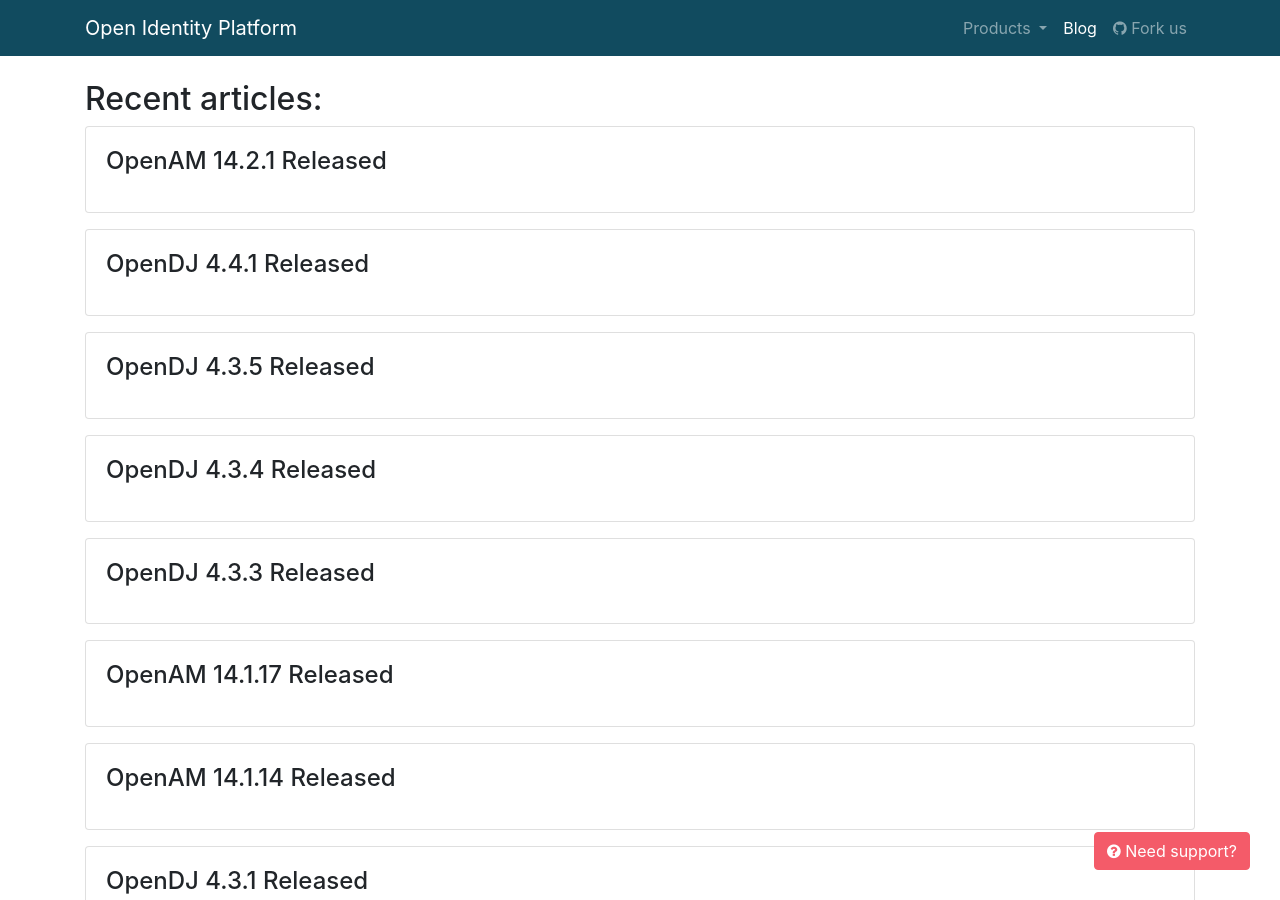
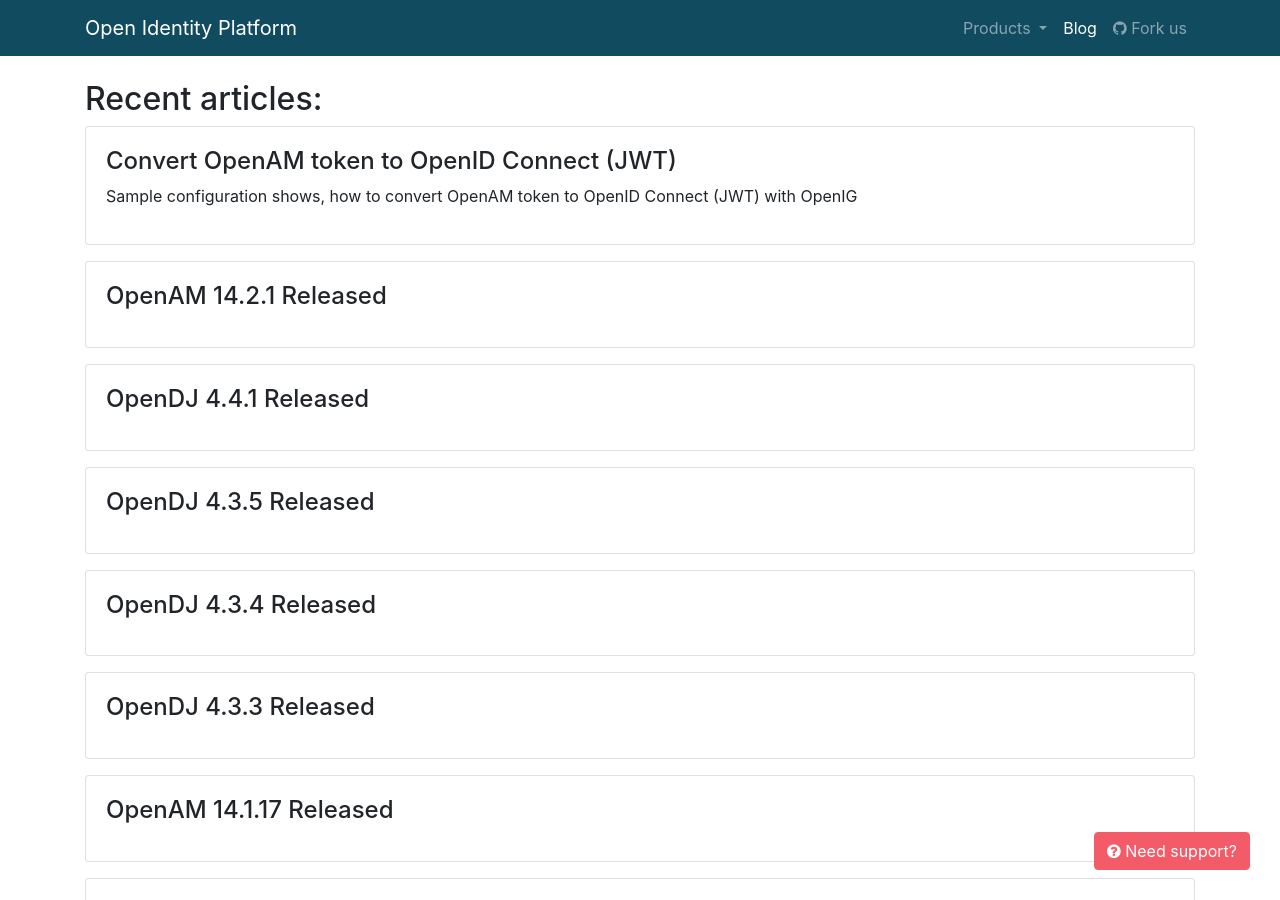
Before and after one commit to OpenIdentityPlatform/OpenIdentityPlatform.org, a Jekyll site: the page built from blog/index.html, in a window 1280 px wide and 900 px high. Built offline with Jekyll 4.4.1, drawn with Linux system fonts in a browser that asks for light colours.

Commit message:
add link to github wiki

```diff
--- a/_config.yml
+++ b/_config.yml
@@ -14,3 +14,5 @@
   - CNAME
   - vendor
   - .gitignore
+
+highlighter: rouge
--- a/_data/blogposts.yml
+++ b/_data/blogposts.yml
@@ -1,3 +1,7 @@
+-
+  title: 'Convert OpenAM token to OpenID Connect (JWT) '
+  link: 'https://github.com/OpenIdentityPlatform/OpenIG/wiki/Convert-OpenAM-token-to-OpenID-Connect-%28JWT%29'
+  description: 'Sample configuration shows, how to convert OpenAM token to OpenID Connect (JWT) with OpenIG'
 -
   title: 'OpenAM 14.2.1 Released'
   link: '/blog/openam-14-2-1-released'
```
